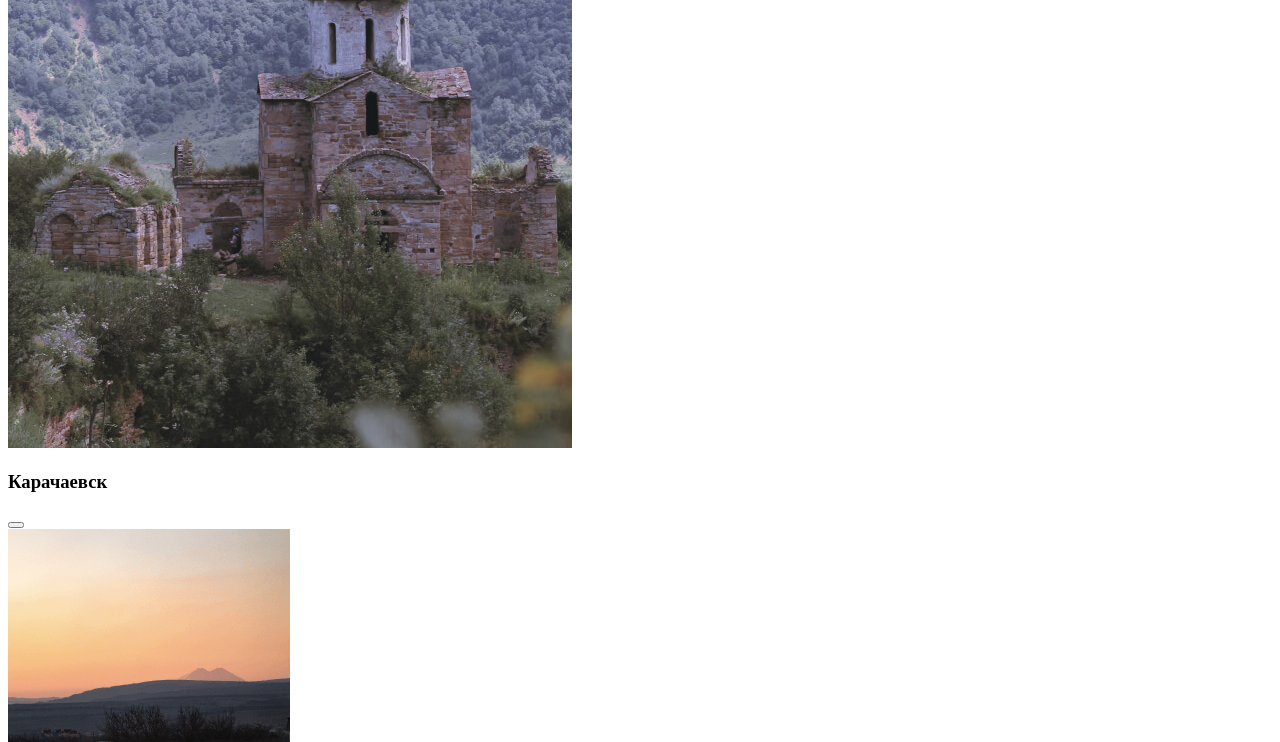
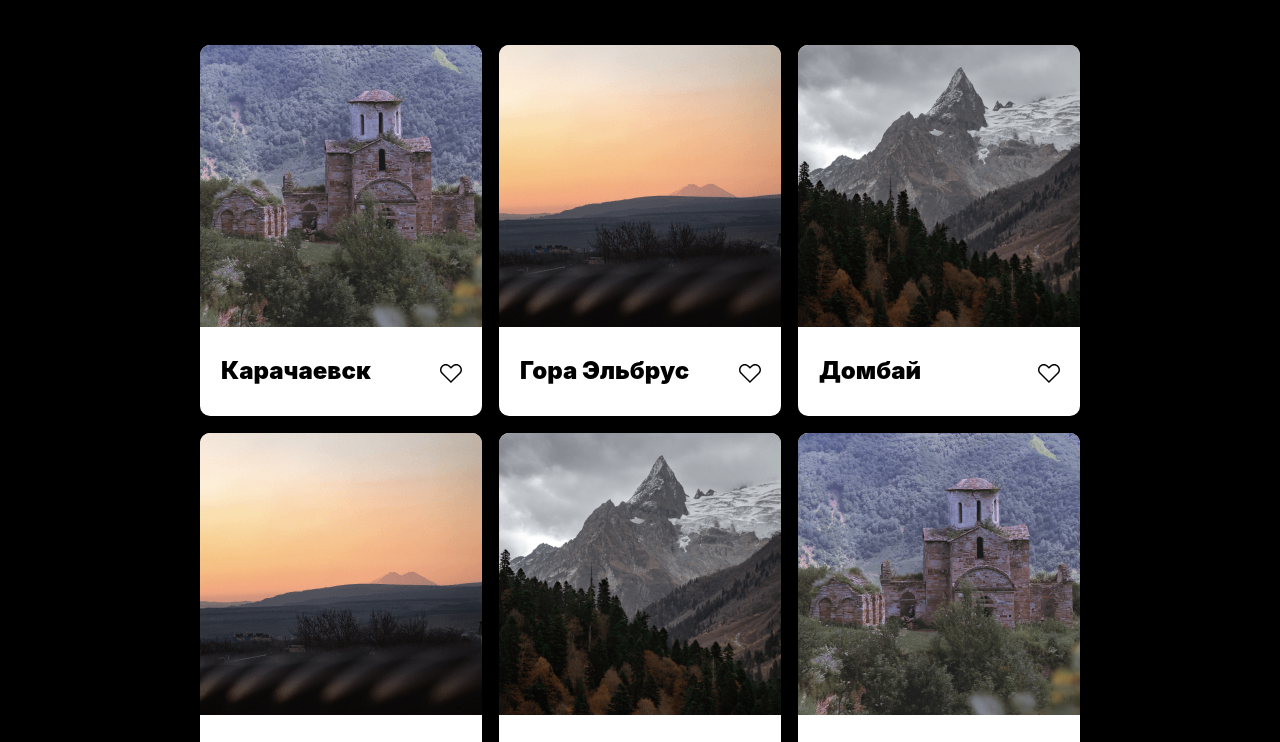
Before and after one commit to AMilyutina/mesto, a plain HTML site: page index.html in a window 1280 px wide. Shown: the part 279-1021 px from the top of the page. Drawn offline with Linux system fonts and the light colour scheme; the site is published under a folder, as on GitHub Pages, so addresses that start at the root find nothing; a web font is replaced by a local one.

Commit message:
Update index.html

```diff
--- a/index.html
+++ b/index.html
@@ -2,7 +2,7 @@
 <html lang="ru">
   <head>
     <meta charset="UTF-8" />
-    <link rel="stylesheet" href="/pages/index.css" />
+    <link rel="stylesheet" href="./pages/index.css" />
     <meta name="viewport" content="width=device-width, initial-scale=1.0" />
     <title>Место</title>
   </head>
```
